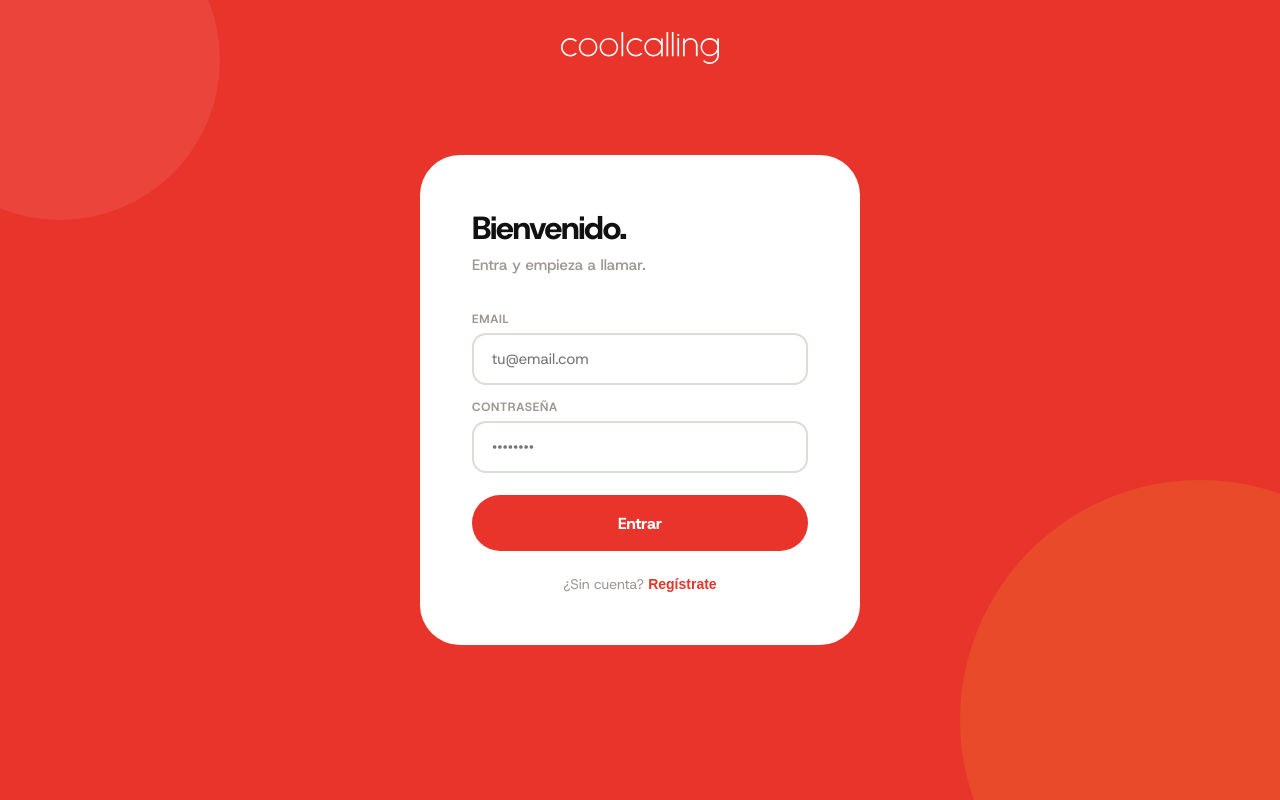
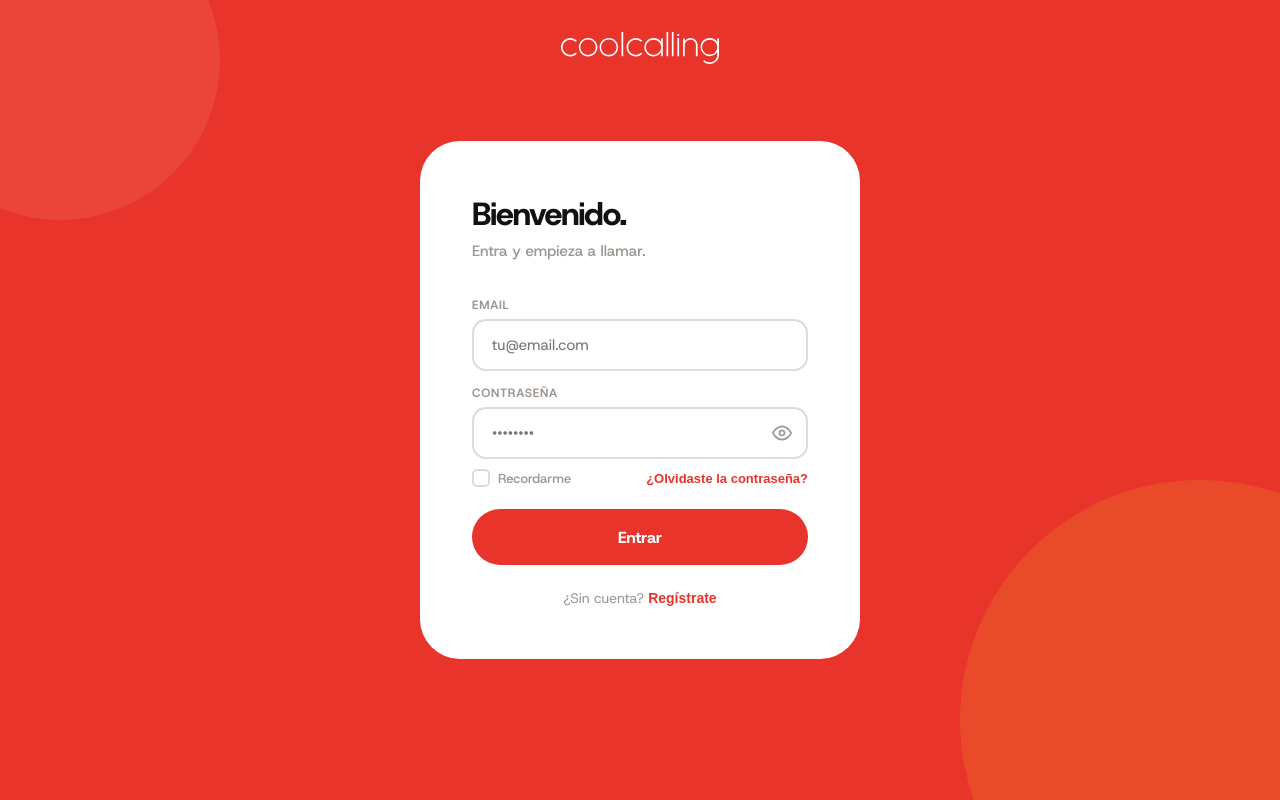
Before and after one commit to borja-martos/COOLCALLING, a Next.js app: page / in a window 1280 px wide. Built offline with nearby package versions, Linux system fonts and the light colour scheme; no server answers.

Commit message:
feat: login — ojo contraseña, checkbox recordar, olvidé contraseña

```diff
--- a/app/page.tsx
+++ b/app/page.tsx
@@ -4,12 +4,15 @@
 import { createClient } from '@/lib/supabase/client'
 
 export default function LoginPage() {
-  const [email, setEmail]     = useState('')
-  const [password, setPassword] = useState('')
-  const [isLogin, setIsLogin] = useState(true)
-  const [loading, setLoading] = useState(false)
-  const [error, setError]     = useState('')
-  const [msg, setMsg]         = useState('')
+  const [email, setEmail]         = useState('')
+  const [password, setPassword]   = useState('')
+  const [showPass, setShowPass]   = useState(false)
+  const [remember, setRemember]   = useState(false)
+  const [isLogin, setIsLogin]     = useState(true)
+  const [loading, setLoading]     = useState(false)
+  const [error, setError]         = useState('')
+  const [msg, setMsg]             = useState('')
+  const [resetSent, setResetSent] = useState(false)
   const supabase = createClient()
 
   async function handleSubmit(e: React.FormEvent) {
@@ -29,13 +32,24 @@
     }
   }
 
+  async function handleForgotPassword() {
+    if (!email) { setError('Escribe tu email primero.'); return }
+    setLoading(true); setError('')
+    const { error } = await supabase.auth.resetPasswordForEmail(email, {
+      redirectTo: `${window.location.origin}/reset-password`,
+    })
+    setLoading(false)
+    if (error) { setError(error.message); return }
+    setResetSent(true)
+  }
+
   return (
     <div style={{
       minHeight: '100vh', background: 'var(--red)',
       display: 'flex', alignItems: 'center', justifyContent: 'center',
       padding: 24, position: 'relative', overflow: 'hidden',
     }}>
-      {/* Burbuja decorativa */}
+      {/* Burbujas decorativas */}
       <div style={{
         position: 'absolute', bottom: -160, right: -160,
         width: 480, height: 480, borderRadius: '50%',
@@ -70,27 +84,85 @@
         </div>
 
         <form onSubmit={handleSubmit} style={{ display: 'flex', flexDirection: 'column', gap: 14 }}>
+          {/* Email */}
           <div style={{ display: 'flex', flexDirection: 'column', gap: 6 }}>
             <label style={{ fontSize: 12, fontWeight: 700, letterSpacing: '0.06em', textTransform: 'uppercase', color: 'var(--gray-mid)' }}>Email</label>
             <input
               type="email" placeholder="tu@email.com" required
               value={email} onChange={e => setEmail(e.target.value)}
-              style={{ height: 52, border: '2px solid var(--gray-border)', borderRadius: 14, padding: '0 18px', fontSize: 15, fontFamily: 'HostGrotesk, sans-serif', outline: 'none', width: '100%', transition: 'border-color 0.15s' }}
-              onFocus={e => e.target.style.borderColor = 'var(--red)'}
-              onBlur={e => e.target.style.borderColor = 'var(--gray-border)'}
-            />
-          </div>
-          <div style={{ display: 'flex', flexDirection: 'column', gap: 6 }}>
-            <label style={{ fontSize: 12, fontWeight: 700, letterSpacing: '0.06em', textTransform: 'uppercase', color: 'var(--gray-mid)' }}>Contraseña</label>
-            <input
-              type="password" placeholder="••••••••" required
-              value={password} onChange={e => setPassword(e.target.value)}
-              style={{ height: 52, border: '2px solid var(--gray-border)', borderRadius: 14, padding: '0 18px', fontSize: 15, fontFamily: 'HostGrotesk, sans-serif', outline: 'none', width: '100%', transition: 'border-color 0.15s' }}
+              style={{ height: 52, border: '2px solid var(--gray-border)', borderRadius: 14, padding: '0 18px', fontSize: 15, fontFamily: 'HostGrotesk, sans-serif', outline: 'none', width: '100%', boxSizing: 'border-box', transition: 'border-color 0.15s' }}
               onFocus={e => e.target.style.borderColor = 'var(--red)'}
               onBlur={e => e.target.style.borderColor = 'var(--gray-border)'}
             />
           </div>
 
+          {/* Contraseña */}
+          <div style={{ display: 'flex', flexDirection: 'column', gap: 6 }}>
+            <label style={{ fontSize: 12, fontWeight: 700, letterSpacing: '0.06em', textTransform: 'uppercase', color: 'var(--gray-mid)' }}>Contraseña</label>
+            <div style={{ position: 'relative' }}>
+              <input
+                type={showPass ? 'text' : 'password'} placeholder="••••••••" required
+                value={password} onChange={e => setPassword(e.target.value)}
+                style={{ height: 52, border: '2px solid var(--gray-border)', borderRadius: 14, padding: '0 52px 0 18px', fontSize: 15, fontFamily: 'HostGrotesk, sans-serif', outline: 'none', width: '100%', boxSizing: 'border-box', transition: 'border-color 0.15s' }}
+                onFocus={e => e.target.style.borderColor = 'var(--red)'}
+                onBlur={e => e.target.style.borderColor = 'var(--gray-border)'}
+              />
+              <button
+                type="button"
+                onClick={() => setShowPass(!showPass)}
+                style={{ position: 'absolute', right: 16, top: '50%', transform: 'translateY(-50%)', background: 'none', border: 'none', cursor: 'pointer', padding: 0, color: 'var(--gray-mid)', fontSize: 18, lineHeight: 1, display: 'flex', alignItems: 'center' }}
+              >
+                {showPass ? (
+                  // ojo tachado
+                  <svg width="20" height="20" viewBox="0 0 24 24" fill="none" stroke="currentColor" strokeWidth="2" strokeLinecap="round" strokeLinejoin="round">
+                    <path d="M17.94 17.94A10.07 10.07 0 0112 20c-7 0-11-8-11-8a18.45 18.45 0 015.06-5.94"/>
+                    <path d="M9.9 4.24A9.12 9.12 0 0112 4c7 0 11 8 11 8a18.5 18.5 0 01-2.16 3.19"/>
+                    <line x1="1" y1="1" x2="23" y2="23"/>
+                  </svg>
+                ) : (
+                  // ojo normal
+                  <svg width="20" height="20" viewBox="0 0 24 24" fill="none" stroke="currentColor" strokeWidth="2" strokeLinecap="round" strokeLinejoin="round">
+                    <path d="M1 12s4-8 11-8 11 8 11 8-4 8-11 8-11-8-11-8z"/>
+                    <circle cx="12" cy="12" r="3"/>
+                  </svg>
+                )}
+              </button>
+            </div>
+          </div>
+
+          {/* Recordar + Olvidé contraseña */}
+          {isLogin && (
+            <div style={{ display: 'flex', alignItems: 'center', justifyContent: 'space-between', marginTop: -4 }}>
+              <label style={{ display: 'flex', alignItems: 'center', gap: 8, cursor: 'pointer', userSelect: 'none' }}>
+                <div
+                  onClick={() => setRemember(!remember)}
+                  style={{
+                    width: 18, height: 18, borderRadius: 5,
+                    border: `2px solid ${remember ? 'var(--red)' : 'var(--gray-border)'}`,
+                    background: remember ? 'var(--red)' : 'white',
+                    display: 'flex', alignItems: 'center', justifyContent: 'center',
+                    transition: 'all 0.15s', flexShrink: 0,
+                  }}
+                >
+                  {remember && (
+                    <svg width="10" height="10" viewBox="0 0 10 10" fill="none">
+                      <path d="M1.5 5l2.5 2.5 4.5-5" stroke="white" strokeWidth="1.8" strokeLinecap="round" strokeLinejoin="round"/>
+                    </svg>
+                  )}
+                </div>
+                <span style={{ fontSize: 13, fontWeight: 500, color: 'var(--gray-mid)' }}>Recordarme</span>
+              </label>
+              <button
+                type="button"
+                onClick={handleForgotPassword}
+                style={{ background: 'none', border: 'none', color: 'var(--red)', fontWeight: 600, fontSize: 13, cursor: 'pointer', padding: 0 }}
+              >
+                ¿Olvidaste la contraseña?
+              </button>
+            </div>
+          )}
+
+          {resetSent && <div style={{ background: '#E6F9EE', color: 'var(--green)', padding: '12px 16px', borderRadius: 12, fontSize: 13, fontWeight: 600 }}>Te hemos enviado un email para restablecer tu contraseña.</div>}
           {error && <div style={{ background: '#FFF0EE', color: 'var(--red)', padding: '12px 16px', borderRadius: 12, fontSize: 13, fontWeight: 600 }}>{error}</div>}
           {msg   && <div style={{ background: '#E6F9EE', color: 'var(--green)', padding: '12px 16px', borderRadius: 12, fontSize: 13, fontWeight: 600 }}>{msg}</div>}
 
@@ -108,7 +180,7 @@
 
         <div style={{ textAlign: 'center', marginTop: 24, fontSize: 14, color: 'var(--gray-mid)' }}>
           {isLogin ? '¿Sin cuenta? ' : '¿Ya tienes cuenta? '}
-          <button onClick={() => { setIsLogin(!isLogin); setError(''); setMsg('') }}
+          <button onClick={() => { setIsLogin(!isLogin); setError(''); setMsg(''); setResetSent(false) }}
             style={{ background: 'none', border: 'none', color: 'var(--red)', fontWeight: 700, cursor: 'pointer', fontSize: 14 }}>
             {isLogin ? 'Regístrate' : 'Accede aquí'}
           </button>
```
